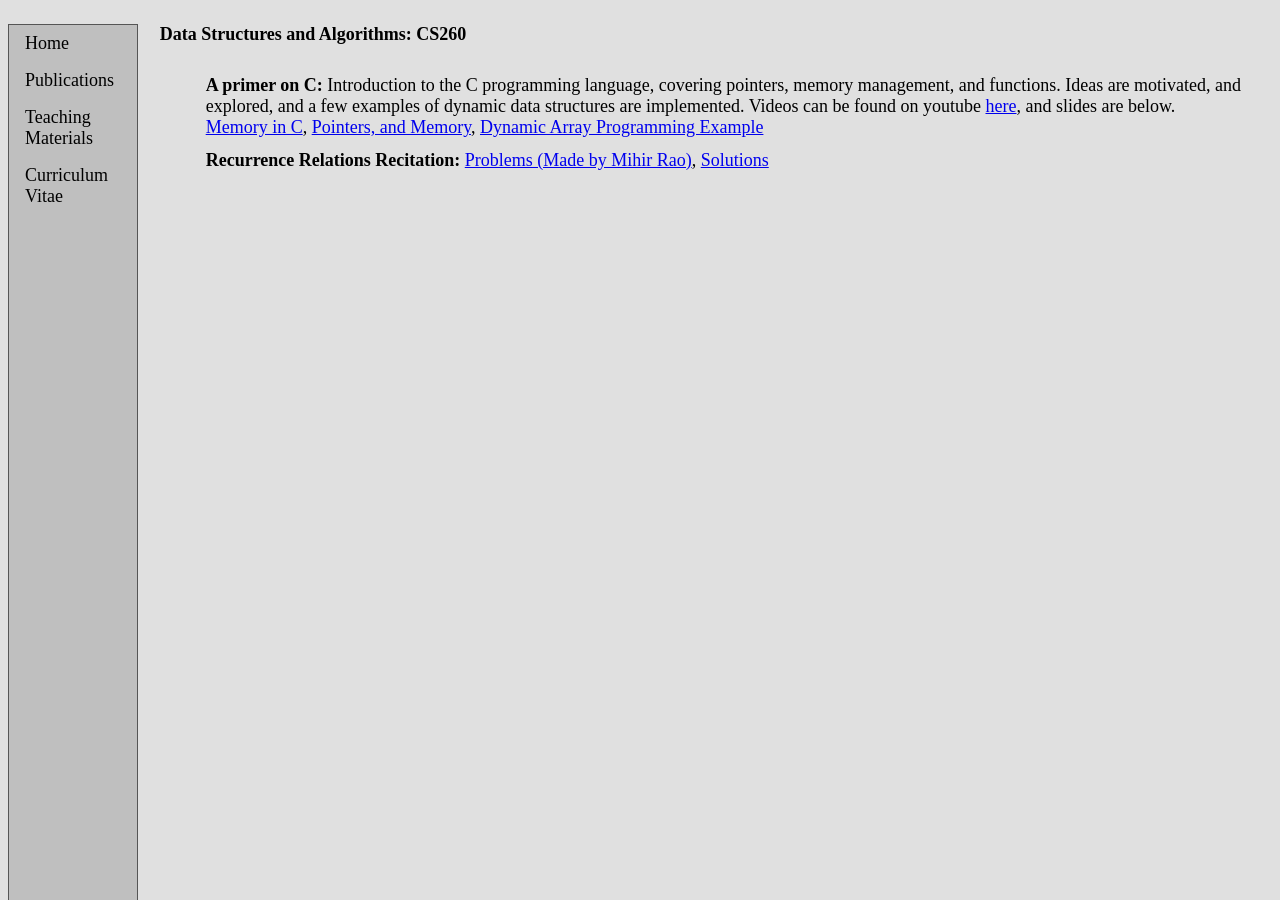
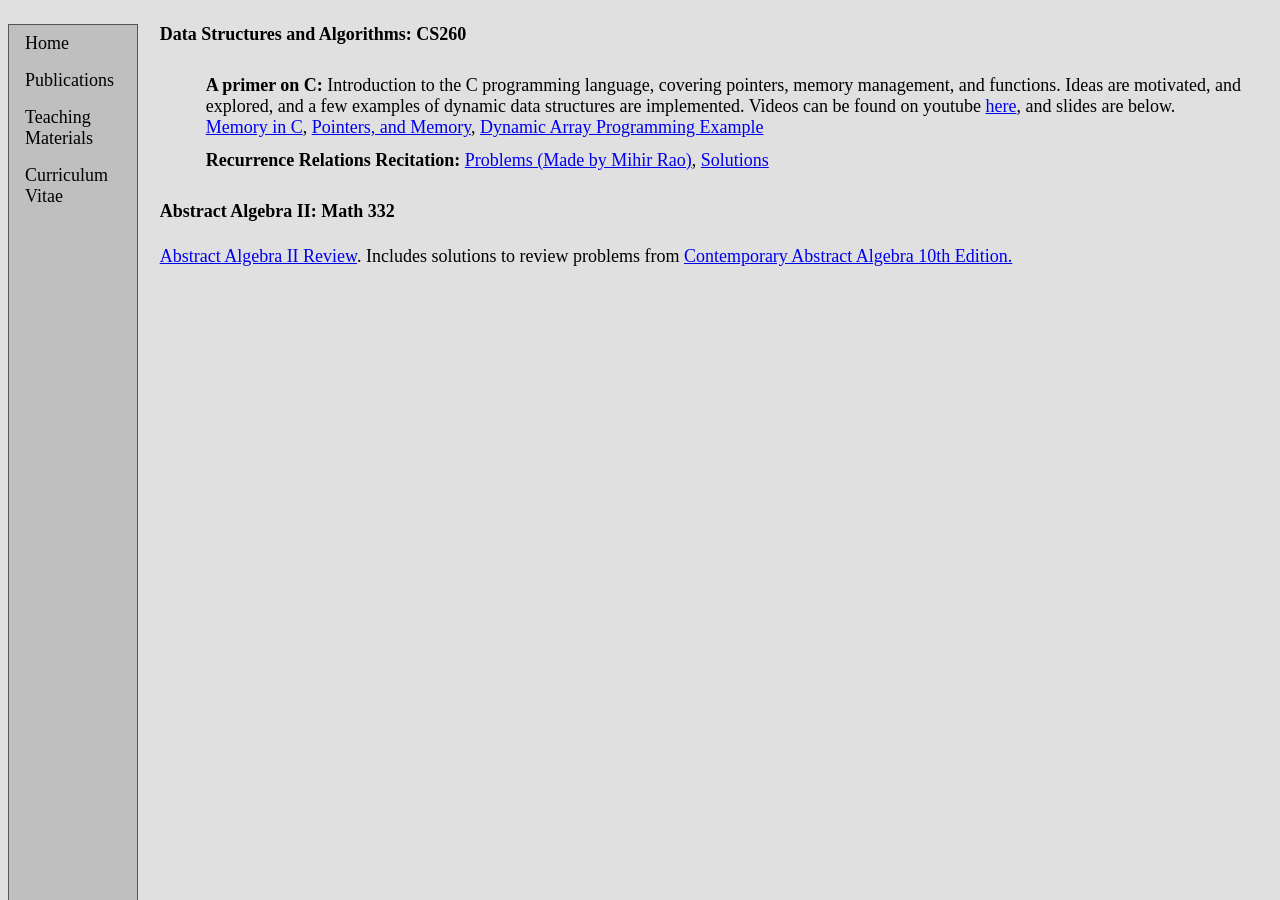
Before and after one commit to jmparlett/jmparlett.github.io, a Jekyll site: the page built from _pages/teaching_materials.markdown, in a window 1280 px wide. Built offline with Jekyll 4.4.1, drawn with Linux system fonts in a browser that asks for light colours.

Commit message:
review sheet added

```diff
--- a/_pages/teaching_materials.markdown
+++ b/_pages/teaching_materials.markdown
@@ -19,3 +19,6 @@ permalink: /teaching_materials
     <b>Recurrence Relations Recitation:</b> <a href="{{ "/_data/documents/260_recitation/recitation_2.pdf" | relative_url }}">Problems (Made by Mihir Rao)</a>, <a href="{{ "/_data/documents/260_recitation/Recitation_2_Solved.pdf" | relative_url }}">Solutions</a>
 </li>
 </ul>
+
+#### Abstract Algebra II: Math 332
+<a href="{{ "/_data/documents/Abstract_Algebra_II_Review_Sheet.pdf" | relative_url }}">Abstract Algebra II Review</a>. Includes solutions to review problems from <a href="https://www.amazon.com/Contemporary-Abstract-Algebra-Textbooks-Mathematics/dp/0367651785/ref=sr_1_1?crid=DPZ3SHK8CEV9&dib=eyJ2IjoiMSJ9.CT_kk5bBTB2DxI2RDVO0Epk7sy5X4XIuJEk0ZY-uGzHzNv7Px7vsDZmShs_QXah1o_C8_8p1SldSuSHshllBMZiVn6s0R0tHP5klRWKVt7c.5KlASCOZcob-_gII8pC0vwFL8TdTWw3B7vUqisLE0Y0&dib_tag=se&keywords=contemporary+abstract+algebra+10th&qid=1714945763&s=books&sprefix=contemporary+abstract+algebra+10th%2Cstripbooks%2C155&sr=1-1">Contemporary Abstract Algebra 10th Edition.</a>
```
Also changed, not shown: 1 other file.
